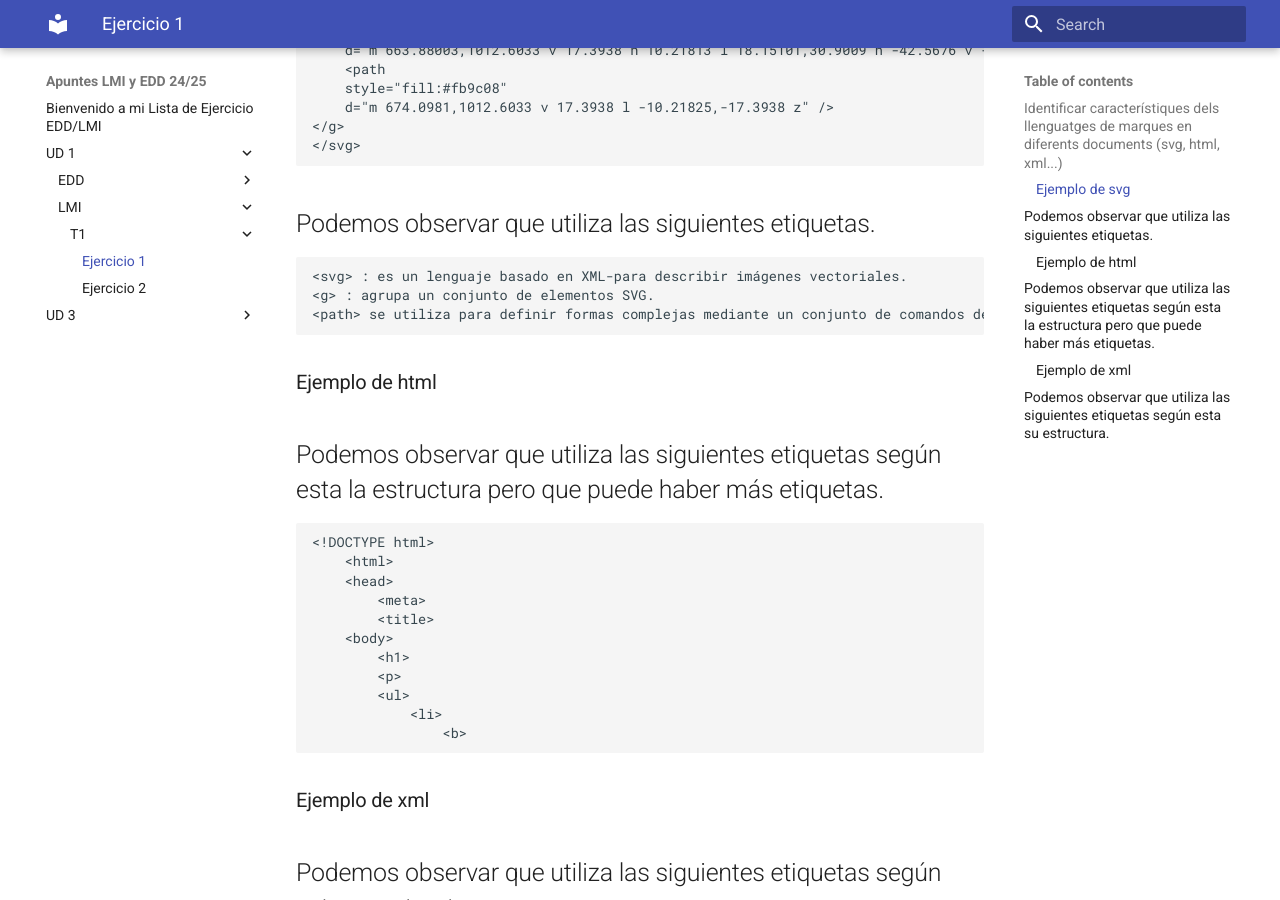
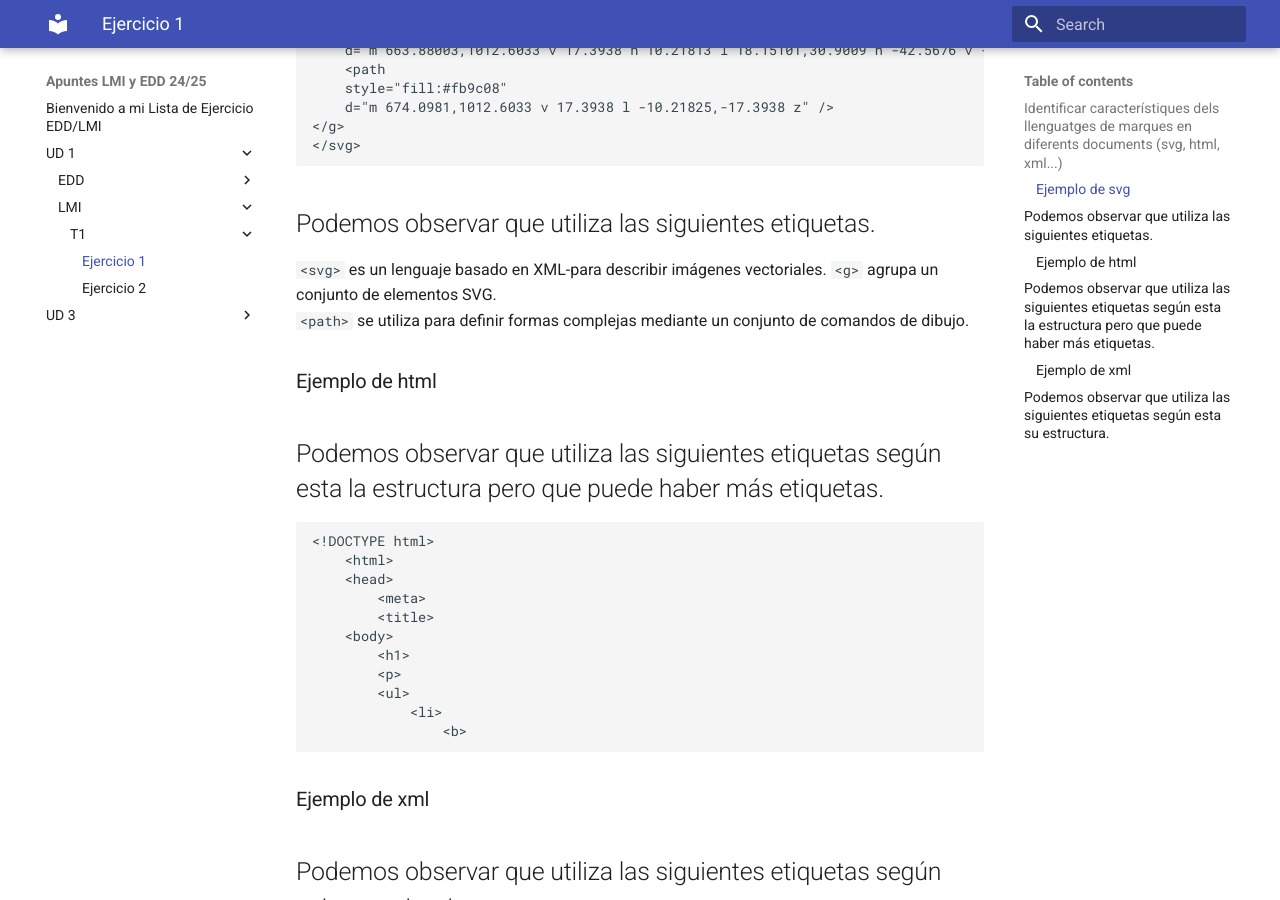
Before and after one commit to RolyAlc/devlog, an MkDocs documentation site: the page built from docs/UD_1/LMI/T1/Documento_01.md, in a window 1280 px wide and 900 px high, scrolled down 642 px. Built offline with MkDocs 1.6.1 and Material for MkDocs 9.7.7, drawn with Linux system fonts in a browser that asks for light colours.

Commit message:
actualizar t1

````diff
--- a/docs/UD_1/LMI/T1/Documento_01.md
+++ b/docs/UD_1/LMI/T1/Documento_01.md
@@ -6,62 +6,66 @@
 ***Respuesta:***
 
 -----
-
-    <svg
-    width="198mm"
-    height="166mm"
-    viewBox="0 0 198 166"
-    version="1.1"
-    xmlns="http://www.w3.org/2000/svg">
-    <g transform="matrix(2.2373964,0,0,2.2374086,-1351.9834,-2209.4334)">
-        <path
-        style="fill:#fb9c08"
-        d="m 647.75482,988.4343 -14.19848,24.169 h 6e-5 l -6.8e-4,17.3938 h -10.21745 l -18.15292,30.901 h -10e-5 l 42.56957,10e-5 z" />
-        <path
-        style="fill:#653097"
-        d="m 623.33811,1012.6033 v 17.3938 l 10.21823,-17.3938 z" />
-        <path
-        style="fill:#653097"
-        d="m 663.88003,1012.6033 v 17.3938 h 10.21813 l 18.15101,30.9009 h -42.5676 v -72.4637 z" />
-        <path
-        style="fill:#fb9c08"
-        d="m 674.0981,1012.6033 v 17.3938 l -10.21825,-17.3938 z" />
-    </g>
-    </svg>
+```
+<svg
+width="198mm"
+height="166mm"
+viewBox="0 0 198 166"
+version="1.1"
+xmlns="http://www.w3.org/2000/svg">
+<g transform="matrix(2.2373964,0,0,2.2374086,-1351.9834,-2209.4334)">
+    <path
+    style="fill:#fb9c08"
+    d="m 647.75482,988.4343 -14.19848,24.169 h 6e-5 l -6.8e-4,17.3938 h -10.21745 l -18.15292,30.901 h -10e-5 l 42.56957,10e-5 z" />
+    <path
+    style="fill:#653097"
+    d="m 623.33811,1012.6033 v 17.3938 l 10.21823,-17.3938 z" />
+    <path
+    style="fill:#653097"
+    d="m 663.88003,1012.6033 v 17.3938 h 10.21813 l 18.15101,30.9009 h -42.5676 v -72.4637 z" />
+    <path
+    style="fill:#fb9c08"
+    d="m 674.0981,1012.6033 v 17.3938 l -10.21825,-17.3938 z" />
+</g>
+</svg>
+```
 
 Podemos observar que utiliza las siguientes etiquetas.
 ----
 
-    <svg> : es un lenguaje basado en XML-para describir imágenes vectoriales.
-    <g> : agrupa un conjunto de elementos SVG.
-    <path> se utiliza para definir formas complejas mediante un conjunto de comandos de dibujo.
+``<svg>`` es un lenguaje basado en XML-para describir imágenes vectoriales.
+``<g>`` agrupa un conjunto de elementos SVG.
+``<path>`` se utiliza para definir formas complejas mediante un conjunto de comandos de dibujo.
 
 
 ### Ejemplo de html
 Podemos observar que utiliza las siguientes etiquetas según esta la estructura pero que puede haber más etiquetas.
 ----
-
-    <!DOCTYPE html>
-        <html>
-        <head>
-            <meta>
-            <title>
-        <body>
-            <h1>
-            <p>
-            <ul>
-                <li>
-                    <b>
+```
+<!DOCTYPE html>
+    <html>
+    <head>
+        <meta>
+        <title>
+    <body>
+        <h1>
+        <p>
+        <ul>
+            <li>
+                <b>
+```
 
 ### Ejemplo de xml
 Podemos observar que utiliza las siguientes etiquetas según esta su estructura.
 ----
 
-    <?xml version="1.0" encoding="utf-8"?>
-    <manifest>
-        <uses-permission>
-        <application>
-        <activity>
-        <intent-filter>
-            <action>
-            <category>
+```
+<?xml version="1.0" encoding="utf-8"?>
+<manifest>
+    <uses-permission>
+    <application>
+    <activity>
+    <intent-filter>
+        <action>
+        <category>
+```
````
Also changed, not shown: docs/UD_1/EDD/T1/Documento_03.md (+10 -10 lines), docs/UD_1/LMI/T1/Documento_02.md (+25 -24 lines).
